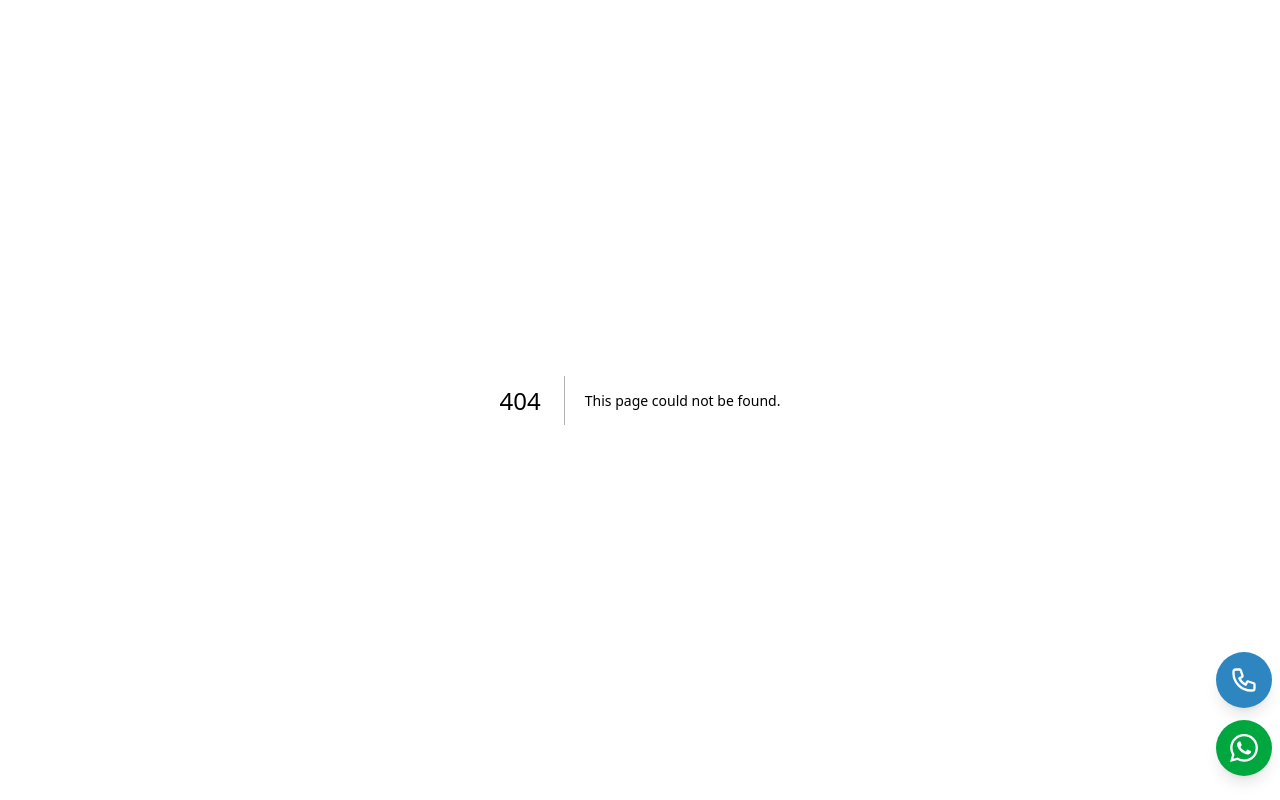
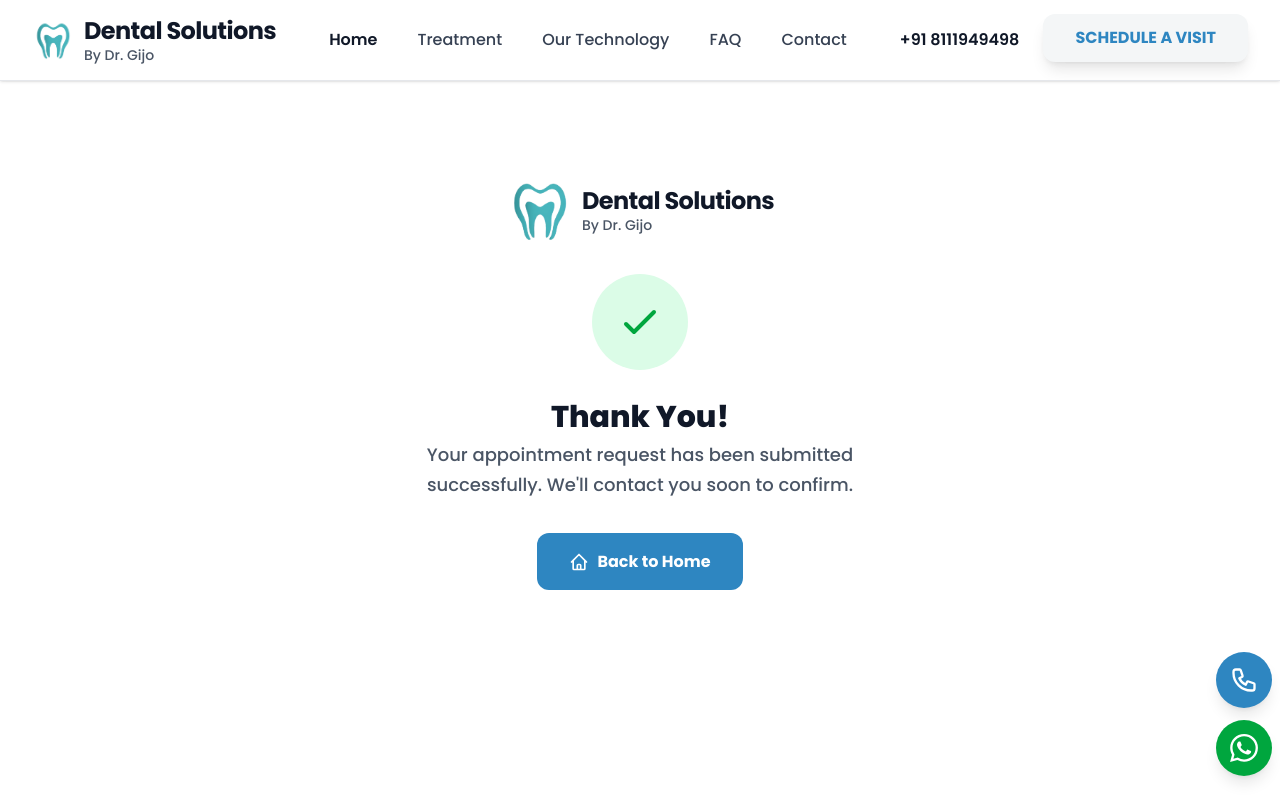
Before and after one commit to externalwebwork/dr-gijo, a Next.js app: page /success in a window 1280 px wide. Before the commit this address had no page. Built offline with nearby package versions, Linux system fonts and the light colour scheme.

Commit message:
succes page

```diff
--- a/app/components/ContactSection.tsx
+++ b/app/components/ContactSection.tsx
@@ -1,8 +1,10 @@
 "use client";
 
 import { useState } from "react";
+import { useRouter } from "next/navigation";
 
 export default function ContactSection() {
+  const router = useRouter();
   const [formData, setFormData] = useState({
     firstName: "",
     lastName: "",
@@ -42,15 +44,8 @@ export default function ContactSection() {
       const data = await response.json();
 
       if (data.success) {
-        setResult("Thank you! We'll contact you soon to discuss your dental needs.");
-        // Reset form
-        setFormData({
-          firstName: "",
-          lastName: "",
-          phone: "",
-          message: ""
-        });
-        formElement.reset();
+        router.push("/success");
+        return;
       } else {
         setResult("Something went wrong. Please try again or call us directly.");
       }
--- a/app/components/HeroSection.tsx
+++ b/app/components/HeroSection.tsx
@@ -2,9 +2,11 @@
 
 import Image from "next/image";
 import { useState } from "react";
+import { useRouter } from "next/navigation";
 import DateInput from "./DateInput";
 
 export default function HeroSection() {
+  const router = useRouter();
   const [formData, setFormData] = useState({
     name: "",
     phone: "",
@@ -43,14 +45,8 @@ export default function HeroSection() {
       const data = await response.json();
 
       if (data.success) {
-        setResult("Thank you! We'll contact you soon to confirm your appointment.");
-        // Reset form
-        setFormData({
-          name: "",
-          phone: "",
-          consultMode: "",
-          date: "",
-        });
+        router.push("/success");
+        return;
       } else {
         setResult("Something went wrong. Please try again or call us directly.");
       }
--- /dev/null
+++ b/app/success/page.tsx
@@ -0,0 +1,86 @@
+"use client";
+
+import Image from "next/image";
+import Link from "next/link";
+import Navigation from "../components/Navigation";
+
+export default function SuccessPage() {
+  return (
+    <div className="min-h-screen bg-white overflow-hidden">
+      <Navigation />
+      <div className="pt-24 sm:pt-28 flex flex-col items-center justify-center px-4 py-12 min-h-[calc(100vh-6rem)]">
+      <div className="max-w-md w-full mx-auto text-center space-y-8">
+        {/* Logo */}
+        <Link href="/" className="inline-flex items-center justify-center gap-3 group">
+          <Image
+            src="/logo2.png"
+            alt="Dental Solutions Logo"
+            width={64}
+            height={64}
+            className="object-contain w-14 h-14 sm:w-16 sm:h-16 group-hover:scale-105 transition-transform"
+          />
+          <div className="text-left">
+            <span className="text-xl sm:text-2xl font-bold text-gray-900 tracking-tight block">
+              Dental Solutions
+            </span>
+            <span className="text-sm text-gray-600 font-medium -mt-0.5 block">
+              By Dr. Gijo
+            </span>
+          </div>
+        </Link>
+
+        {/* Success Icon */}
+        <div className="flex justify-center">
+          <div className="w-20 h-20 sm:w-24 sm:h-24 rounded-full bg-green-100 flex items-center justify-center">
+            <svg
+              className="w-10 h-10 sm:w-12 sm:h-12 text-green-600"
+              fill="none"
+              stroke="currentColor"
+              viewBox="0 0 24 24"
+            >
+              <path
+                strokeLinecap="round"
+                strokeLinejoin="round"
+                strokeWidth={2}
+                d="M5 13l4 4L19 7"
+              />
+            </svg>
+          </div>
+        </div>
+
+        {/* Message */}
+        <div className="space-y-3">
+          <h1 className="text-2xl sm:text-3xl font-bold text-gray-900">
+            Thank You!
+          </h1>
+          <p className="text-lg text-gray-600 font-medium">
+            Your appointment request has been submitted successfully. We&apos;ll
+            contact you soon to confirm.
+          </p>
+        </div>
+
+        {/* CTA */}
+        <Link
+          href="/"
+          className="inline-flex items-center justify-center gap-2 bg-[#2E86C1] hover:bg-[#2574a8] text-white px-8 py-4 rounded-xl font-bold transition-all hover:shadow-lg hover:-translate-y-0.5"
+        >
+          <svg
+            className="w-5 h-5"
+            fill="none"
+            stroke="currentColor"
+            viewBox="0 0 24 24"
+          >
+            <path
+              strokeLinecap="round"
+              strokeLinejoin="round"
+              strokeWidth={2}
+              d="M3 12l2-2m0 0l7-7 7 7M5 10v10a1 1 0 001 1h3m10-11l2 2m-2-2v10a1 1 0 01-1 1h-3m-6 0a1 1 0 001-1v-4a1 1 0 011-1h2a1 1 0 011 1v4a1 1 0 001 1m-6 0h6"
+            />
+          </svg>
+          Back to Home
+        </Link>
+      </div>
+      </div>
+    </div>
+  );
+}
```
